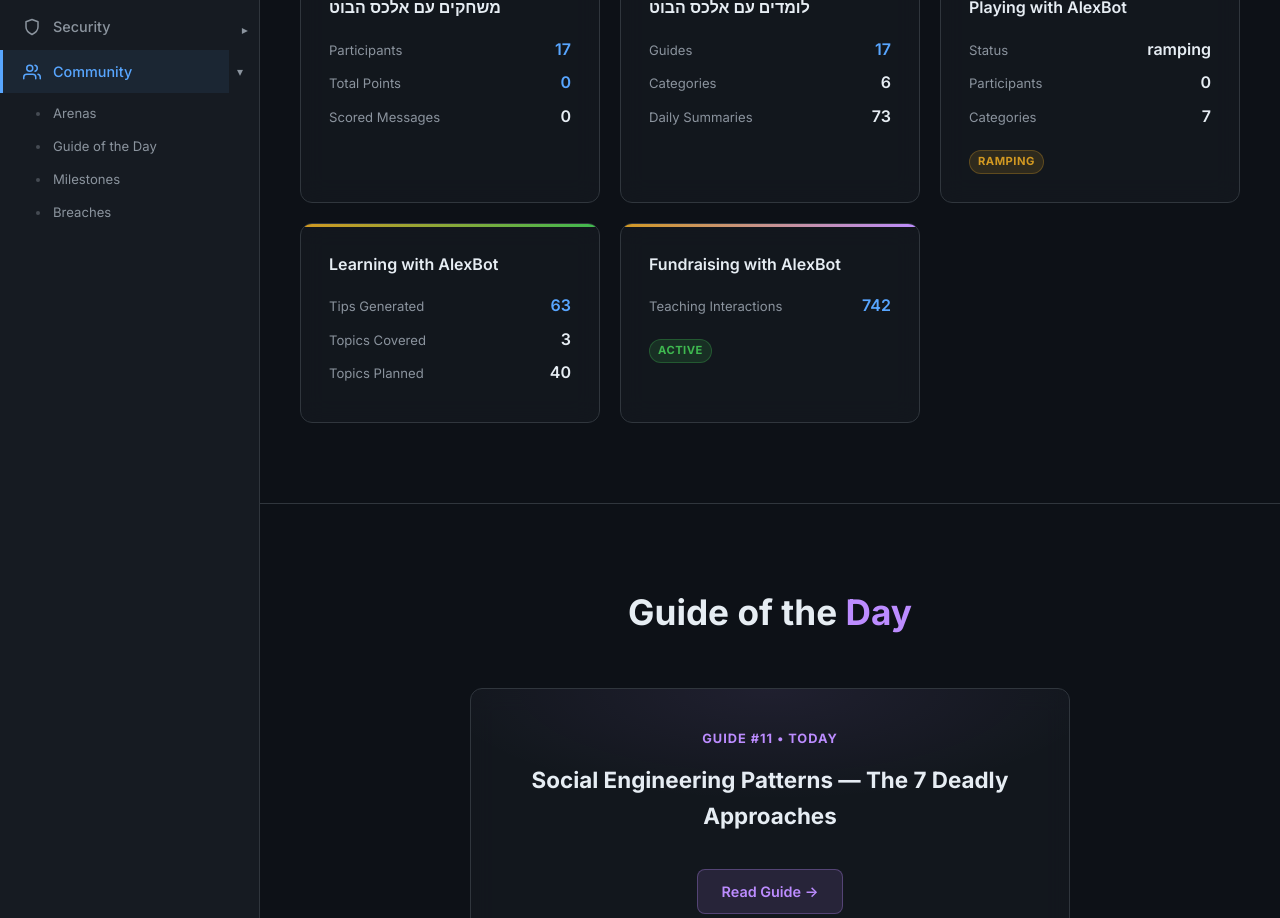
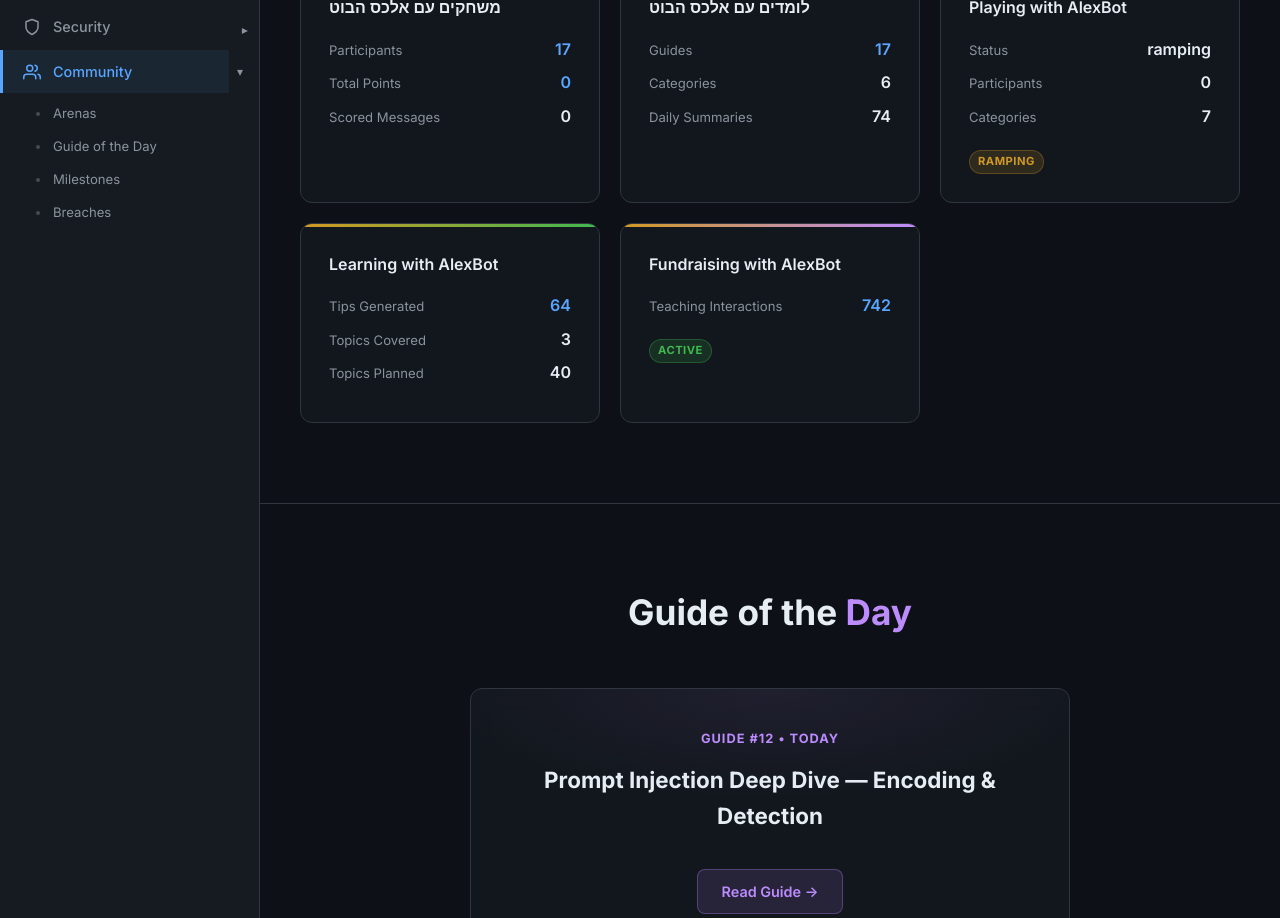
Before and after one commit to alexliv1234/alexbot-public, a Jekyll site: the page built from docs/community.html, in a window 1280 px wide and 1400 px high, scrolled down 450 px. Shown: the part 154-1072 px from the top of the window. Built offline with Jekyll 4.4.1, drawn with Linux system fonts in a browser that asks for light colours; some of the changed text lies outside the part shown.

Commit message:
📊 Auto-update community stats (2026-05-19_05-00)
Hebrew Playing: 17 players /  pts
Guides: 17 published | International: 0 playing

```diff
--- a/docs/assets/groups-data.json
+++ b/docs/assets/groups-data.json
@@ -1,6 +1,6 @@
 {
-  "lastUpdated": "2026-05-18",
-  "timestamp": "2026-05-18T17:02Z",
+  "lastUpdated": "2026-05-19",
+  "timestamp": "2026-05-19T02:00Z",
   "hebrewPlaying": {
     "name": "משחקים עם אלכס הבוט",
     "participants": 17,
@@ -12,7 +12,7 @@
     "name": "לומדים עם אלכס הבוט",
     "guides": 17,
     "categories": 6,
-    "dailySummaries": 73,
+    "dailySummaries": 74,
     "qaExchanges": 3
   },
   "intlPlaying": {
@@ -23,7 +23,7 @@
   },
   "intlLearning": {
     "name": "Learning with AlexBot",
-    "tipsGenerated": 63,
+    "tipsGenerated": 64,
     "topicsCovered": 3,
     "topicsPlanned": 40,
     "deliveryFailures": 2
@@ -53,9 +53,9 @@
     }
   ],
   "guideOfTheDay": {
-    "num": 11,
-    "title": "Social Engineering Patterns — The 7 Deadly Approaches",
-    "slug": "11-social-engineering-patterns"
+    "num": 12,
+    "title": "Prompt Injection Deep Dive — Encoding & Detection",
+    "slug": "12-prompt-injection-deep-dive"
   },
   "communityMilestones": [
     {
```
